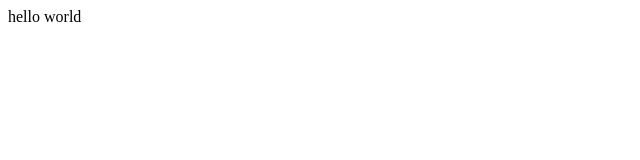
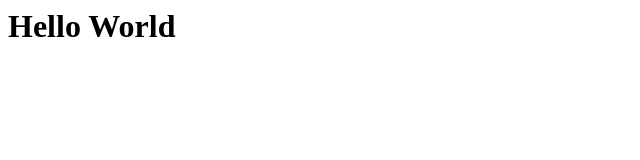
Before and after one commit to alakadahal/Web-development, a plain HTML site: page index.html in a window 1280 px wide. Shown: the whole page, without its empty margins (0-640 px from the left). Drawn offline with Linux system fonts and the light colour scheme.

Commit message:
content written

```diff
--- a/index.html
+++ b/index.html
@@ -1,13 +1,13 @@
 <html>
-
-<head>
-    <title>
-        First page
-    </title>
-</head>
-
-<body>
-    hello world
-</body>
-
+  <body>
+    <div id="app"></div>
+    <script type="text/javascript">
+        const app = document.getElementById('app');
+        const h1= document.createElement('h1');
+        const text= 'Hello World';
+        const h1Text = document.createTextNode(text);
+        h1.appendChild(h1Text);
+        app.appendChild(h1);
+    </script>
+  </body>
 </html>
--- a/script.js
+++ b/script.js
@@ -0,0 +1 @@
+alert("THIS IS MY WEBSITE");
--- a/style.css
+++ b/style.css
@@ -0,0 +1,4 @@
+body {
+    background-color: blue;
+    color: white;
+}
```
